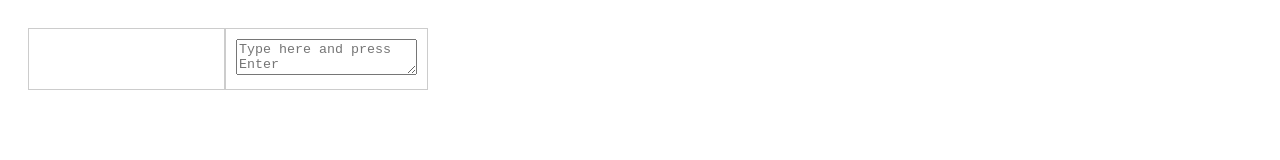
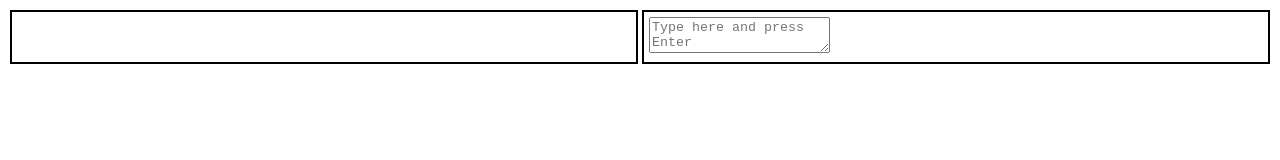
Before and after one commit to Palash1256/toDoApp-4th-sem, a plain HTML site: page index.html in a window 1280 px wide. Drawn offline with Linux system fonts and the light colour scheme.

Commit message:
Update index.html

```diff
--- a/index.html
+++ b/index.html
@@ -5,26 +5,31 @@
   <meta name="viewport" content="width=device-width, initial-scale=1.0">
   <title>To-Do App</title>
   <style>
-    body {
-      font-family: Arial, sans-serif;
-      display: flex;
-    }
+
     #app {
       display: flex;
-      width: 400px;
-      margin: 20px;
+
     }
+
 
     #left-pane {
       flex: 1;
       border: 1px solid #ccc;
       padding: 10px;
+      margin: 2px;
+      border: 2px solid black;
+            width: 50%;
+            padding: 5px;
     }
 
     #right-pane {
       flex: 1;
       border: 1px solid #ccc;
       padding: 10px;
+      margin: 2px;
+      border: 2px solid black;
+            width: 50%;
+            padding: 5px;
     }
 
     #task-list {
```
